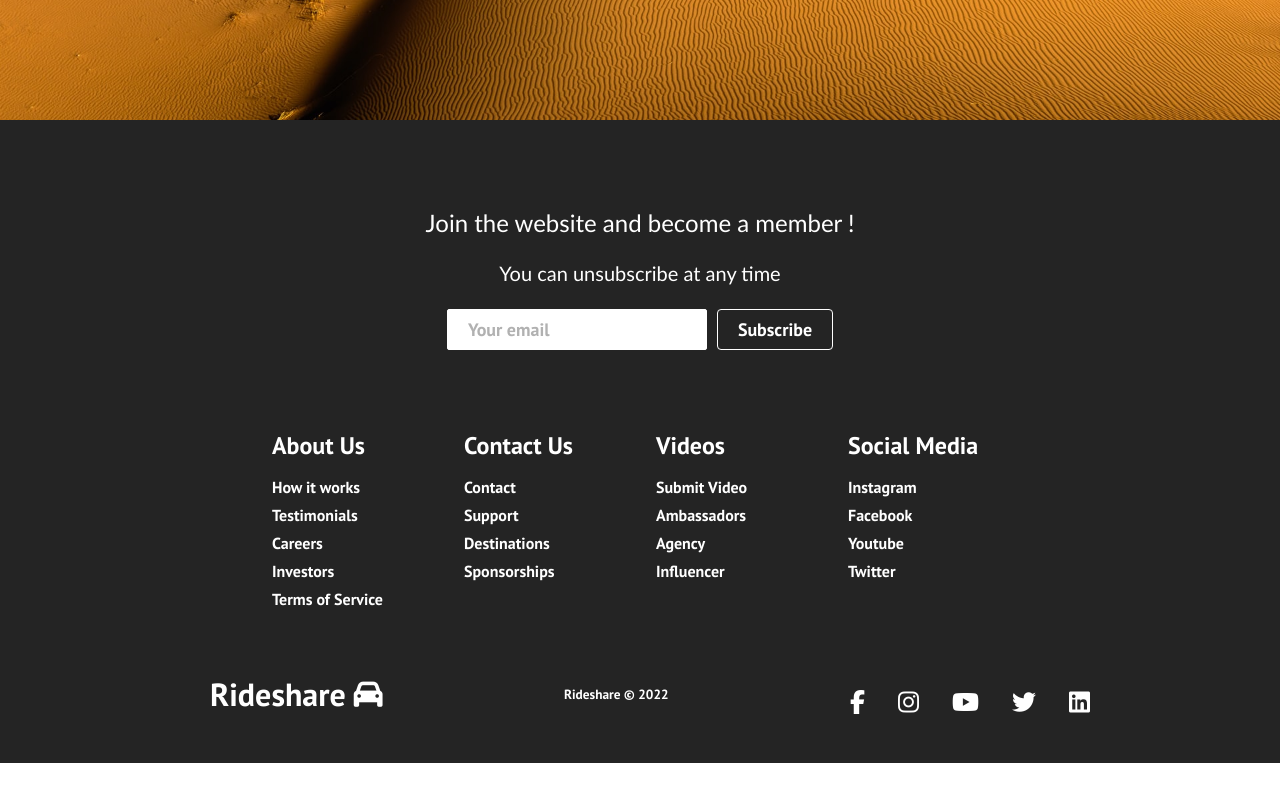
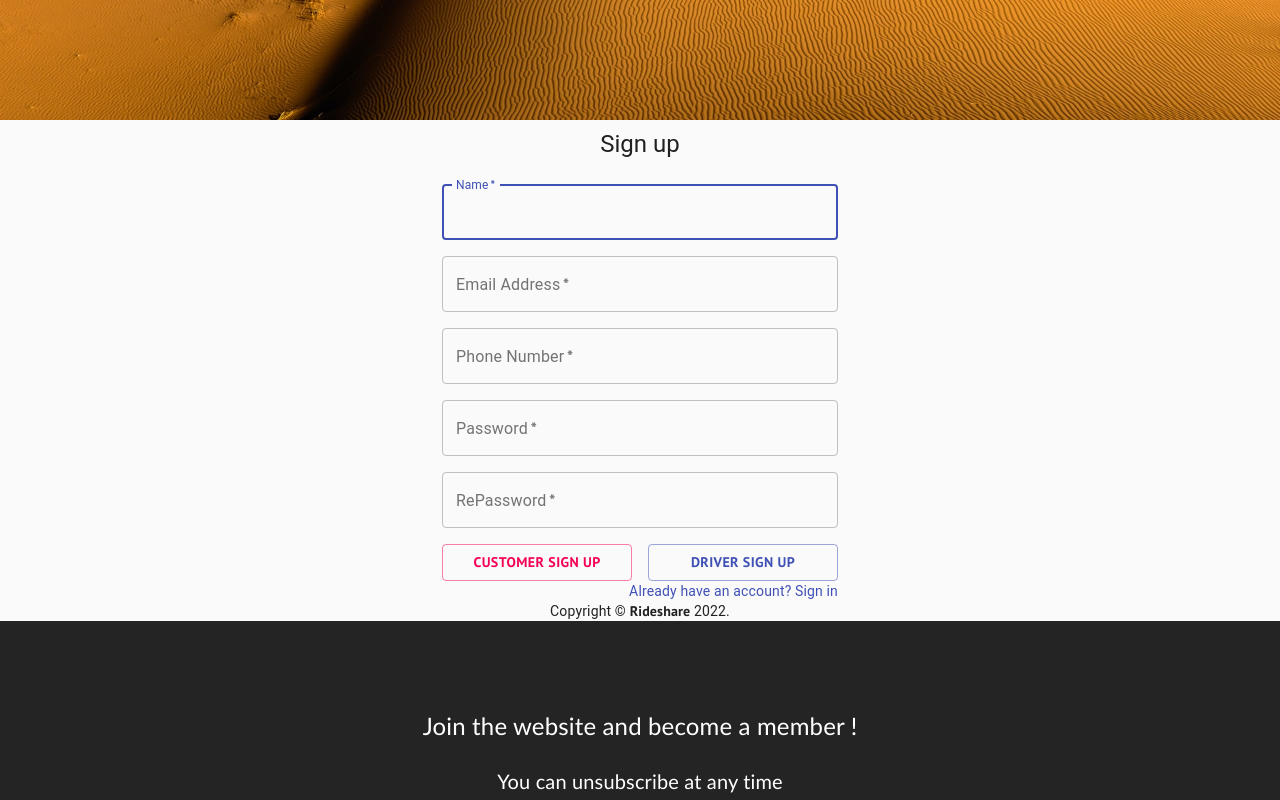
Before and after one commit to Wangyuxuan-xuan/myRideShare, a React (Create React App) app in the folder frontend/: page /sign-up in a window 1280 px wide. Shown: the part 680-1480 px from the top of the page. Before the commit the page ends 1443 px from the top, so only its background shows below. Built offline with nearby package versions, Linux system fonts and the light colour scheme.

Commit message:
Added signUp component

```diff
--- a/frontend/src/components/Pages/SignInPage.tsx
+++ b/frontend/src/components/Pages/SignInPage.tsx
@@ -10,7 +10,8 @@
 
     return (
 
-        <div className="sign-in">
+        <div>
+            <h1 className="sign-in">SIGNUP</h1>
                 <SignInForm loginService={loginService} changeLogInState={changeLogInState}/>
         </div>
 
--- a/frontend/src/components/Pages/SignUp.tsx
+++ b/frontend/src/components/Pages/SignUp.tsx
@@ -1,7 +1,13 @@
+import SignUpForm from "../SignUpForm/SignUpForm";
+
 function SignUp() {
 
     return(
-        <h1 className="sign-up">SIGNUP</h1>
+        <div>
+            <h1 className="sign-up">SIGNUP</h1>
+            <SignUpForm/>
+        </div>
+
     )
 }
 
--- a/frontend/src/components/SignInForm/SignInForm.tsx
+++ b/frontend/src/components/SignInForm/SignInForm.tsx
@@ -86,8 +86,11 @@
                         {/*    control={<Checkbox value="remember" color="primary" />}*/}
                         {/*    label="Remember me"*/}
                         {/*/>*/}
+                        <Grid container spacing={2}>
+                            <Grid item xs = {12} sm = {6}>
                                 <Button
                                     type="submit"
+                                    fullWidth
                                     color="secondary"
                                     variant="outlined"
                                     onClick={async (e) => {
@@ -103,8 +106,11 @@
                                 >
                                     Customer Sign in
                                 </Button>
+                            </Grid>
+                            <Grid item xs = {12} sm = {6}>
                                 <Button
                                     type="submit"
+                                    fullWidth
                                     color="primary"
                                     variant="outlined"
                                     onClick={async (e) => {
@@ -120,6 +126,11 @@
                                 >
                                     Driver Sign in
                                 </Button>
+                            </Grid>
+                        </Grid>
+
+
+
                         <ReactLink to="/trip/new">
                             <Button
                                 type="submit"
--- /dev/null
+++ b/frontend/src/components/SignUpForm/SignUpForm.tsx
@@ -0,0 +1,169 @@
+import * as React from 'react';
+// import Avatar from '@mui/material/Avatar';
+import Button from '@material-ui/core/Button';
+import CssBaseline from '@material-ui/core/CssBaseline';
+import TextField from '@material-ui/core/TextField';
+// import FormControlLabel from '@mui/material/FormControlLabel';
+// import Checkbox from '@mui/material/Checkbox';
+import Link from '@material-ui/core/Link';
+import Grid from '@material-ui/core/Grid';
+import Box from '@material-ui/core/Box';
+import LockOutlinedIcon from '@mui/icons-material/LockOutlined';
+import Typography from '@material-ui/core/Typography';
+import Container from '@material-ui/core/Container';
+import { createTheme, ThemeProvider } from '@mui/material/styles';
+import {Link as ReactLink} from "react-router-dom";
+
+function Copyright(props: any) {
+    return (
+        <Typography variant="body2" color="text.secondary" align="center" {...props}>
+            {'Copyright © '}
+            <Link color="inherit" href="https://mui.com/">
+                Rideshare
+            </Link>{' '}
+            {new Date().getFullYear()}
+            {'.'}
+        </Typography>
+    );
+}
+
+const theme = createTheme();
+
+export default function SignUpForm() {
+    const handleSubmit = (event: React.FormEvent<HTMLFormElement>) => {
+        event.preventDefault();
+        const data = new FormData(event.currentTarget);
+        // eslint-disable-next-line no-console
+        console.log({
+            email: data.get('email'),
+            password: data.get('password'),
+        });
+    };
+
+    return (
+        <ThemeProvider theme={theme}>
+            <Container component="main" maxWidth="xs">
+                <CssBaseline />
+                <Box
+                    sx={{
+                        marginTop: 8,
+                        display: 'flex',
+                        flexDirection: 'column',
+                        alignItems: 'center',
+                    }}
+                >
+                    <Typography component="h1" variant="h5">
+                        Sign up
+                    </Typography>
+                    <Box component="form" onSubmit={handleSubmit} sx={{ mt: 3 }}>
+                        <Grid container spacing={2}>
+                            <Grid item xs={12}>
+                                <TextField
+                                    variant="outlined"
+                                    color="primary"
+                                    autoComplete="given-name"
+                                    name="firstName"
+                                    required
+                                    fullWidth
+                                    id="firstName"
+                                    label="Name"
+                                    autoFocus
+                                />
+                            </Grid>
+                            <Grid item xs={12}>
+                                <TextField
+                                    variant="outlined"
+                                    color="primary"
+                                    required
+                                    fullWidth
+                                    id="email"
+                                    label="Email Address"
+                                    name="email"
+                                    autoComplete="email"
+                                />
+                            </Grid>
+                            <Grid item xs={12}>
+                                <TextField
+                                    variant="outlined"
+                                    color="primary"
+                                    required
+                                    fullWidth
+                                    id="phone-number"
+                                    label="Phone Number"
+                                    name="lastName"
+                                    autoComplete="phone-number"
+                                />
+                            </Grid>
+                            <Grid item xs={12}>
+                                <TextField
+                                    variant="outlined"
+                                    color="primary"
+                                    required
+                                    fullWidth
+                                    name="password"
+                                    label="Password"
+                                    type="password"
+                                    id="password"
+                                    autoComplete="new-password"
+                                />
+                            </Grid>
+                            <Grid item xs={12}>
+                                <TextField
+                                    variant="outlined"
+                                    color="primary"
+                                    required
+                                    fullWidth
+                                    name="password"
+                                    label="RePassword"
+                                    type="password"
+                                    id="re-password"
+                                    autoComplete="new-password"
+                                />
+                            </Grid>
+
+                            <Grid item xs={12} sm={6}>
+                                <Button
+                                    type="submit"
+                                    fullWidth
+                                    color="secondary"
+                                    variant="outlined"
+                                    onClick={async (e) => {
+                                        e.preventDefault();
+
+                                    }}
+                                >
+                                    Customer Sign up
+                                </Button>
+                            </Grid>
+                            <Grid item xs={12} sm={6}>
+                                <Button
+                                    type="submit"
+                                    fullWidth
+                                    color="primary"
+                                    variant="outlined"
+                                    onClick={async (e) => {
+                                        e.preventDefault();
+
+                                    }}
+                                >
+                                    Driver Sign up
+                                </Button>
+                            </Grid>
+
+                        </Grid>
+
+
+                        <Grid container justifyContent="flex-end">
+                            <Grid item>
+                                <Link href="#" variant="body2">
+                                    Already have an account? Sign in
+                                </Link>
+                            </Grid>
+                        </Grid>
+                    </Box>
+                </Box>
+                <Copyright sx={{ mt: 5 }} />
+            </Container>
+        </ThemeProvider>
+    );
+}
```
Lines whose indentation alone changed are shown as unchanged.
